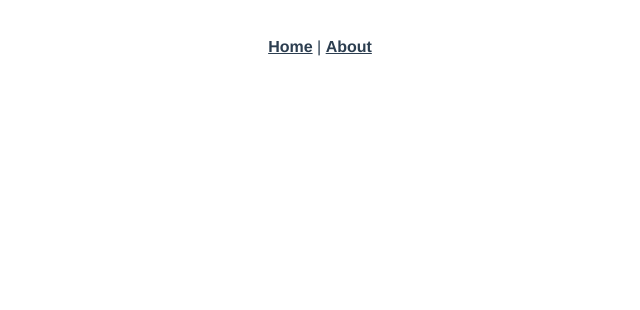
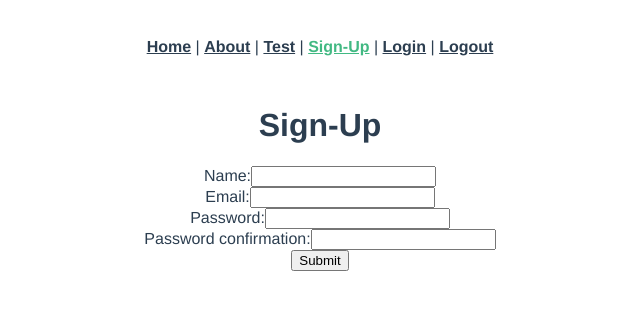
Before and after one commit to fionaian/mini_capstone_frontend, a Vue app: page /signup in a window 1280 px wide. Shown: the top 310 px of the page, without its empty margins (320-960 px from the left). Built offline with nearby package versions, Linux system fonts and the light colour scheme.

Commit message:
test, signup, login, logout

```diff
--- a/package.json
+++ b/package.json
@@ -7,6 +7,7 @@
     "build": "vue-cli-service build"
   },
   "dependencies": {
+    "axios": "^0.19.0",
     "core-js": "^2.6.5",
     "vue": "^2.6.10",
     "vue-router": "^3.0.3"
--- a/src/App.vue
+++ b/src/App.vue
@@ -1,16 +1,25 @@
 <template>
   <div id="app">
     <div id="nav">
-      <router-link to="/">Home</router-link> |
+      <router-link to="/">Home</router-link>
+      |
       <router-link to="/about">About</router-link>
+      |
+      <router-link to="/test">Test</router-link>
+      |
+      <router-link to="/signup">Sign-Up</router-link>
+      |
+      <router-link to="/login">Login</router-link>
+      |
+      <router-link to="/logout">Logout</router-link>
     </div>
-    <router-view/>
+    <router-view />
   </div>
 </template>
 
 <style>
 #app {
-  font-family: 'Avenir', Helvetica, Arial, sans-serif;
+  font-family: "Avenir", Helvetica, Arial, sans-serif;
   -webkit-font-smoothing: antialiased;
   -moz-osx-font-smoothing: grayscale;
   text-align: center;
--- a/src/main.js
+++ b/src/main.js
@@ -1,10 +1,18 @@
-import Vue from 'vue'
-import App from './App.vue'
-import router from './router'
+import Vue from "vue";
+import App from "./App.vue";
+import router from "./router";
+import axios from "axios";
 
-Vue.config.productionTip = false
+axios.defaults.baseURL = process.env.NODE_ENV === "development" ? "http://localhost:3000" : "/";
+
+var jwt = localStorage.getItem("jwt");
+if (jwt) {
+  axios.defaults.headers.common["Authorization"] = "Bearer " + jwt;
+}
+
+Vue.config.productionTip = false;
 
 new Vue({
   router,
   render: h => h(App)
-}).$mount('#app')
+}).$mount("#app");
--- a/src/router.js
+++ b/src/router.js
@@ -1,25 +1,37 @@
-import Vue from 'vue'
-import Router from 'vue-router'
-import Home from './views/Home.vue'
+import Vue from "vue";
+import Router from "vue-router";
+import Home from "./views/Home.vue";
+import Test from "./views/Test.vue";
+import Signup from "./views/Signup.vue";
+import Login from "./views/Login.vue";
+import Logout from "./views/Logout.vue";
 
-Vue.use(Router)
+Vue.use(Router);
 
 export default new Router({
-  mode: 'history',
+  mode: "history",
   base: process.env.BASE_URL,
   routes: [
     {
-      path: '/',
-      name: 'home',
+      path: "/",
+      name: "home",
       component: Home
     },
     {
-      path: '/about',
-      name: 'about',
+      path: "/about",
+      name: "about",
       // route level code-splitting
       // this generates a separate chunk (about.[hash].js) for this route
       // which is lazy-loaded when the route is visited.
-      component: () => import(/* webpackChunkName: "about" */ './views/About.vue')
+      component: () => import(/* webpackChunkName: "about" */ "./views/About.vue")
+    },
+    { path: "/signup", name: "signup", component: Signup },
+    { path: "/login", name: "login", component: Login },
+    { path: "/logout", name: "logout", component: Logout },
+    {
+      path: "/test",
+      name: "test",
+      component: Test
     }
   ]
-})
+});
--- a/src/views/Home.vue
+++ b/src/views/Home.vue
@@ -1,18 +1,125 @@
 <template>
   <div class="home">
-    <img alt="Vue logo" src="../assets/logo.png">
-    <HelloWorld msg="Welcome to Your Vue.js App"/>
+    <h1>New Product</h1>
+    Name:
+    <input v-model="name" type="text" />
+    Supplier:
+    <input v-model="supplier" type="text" />
+    Price:
+    <input v-model="price" type="text" />
+    Description:
+    <input v-model="description" type="text" />
+    Image URL:
+    <input v-model="imageUrl" type="text" />
+    <button v-on:click="createProduct()">Create</button>
+    <h1>{{ message }}</h1>
+    <div v-for="product in products">
+      <h2>{{ product.name }}</h2>
+      <img v-bind:src="product.image_url" alt="" />
+      <div>
+        <button v-on:click="showProduct(product)">More info</button>
+      </div>
+      <div v-if="product === currentProduct">
+        <p>Price: {{ product.price }}</p>
+        <p>Description: {{ product.description }}</p>
+        <h4>Edit product</h4>
+        <div>
+          Name:
+          <input v-model="product.name" type="text" />
+          Price:
+          <input v-model="product.price" type="text" />
+          Description:
+          <input v-model="product.description" type="text" />
+          <button v-on:click="updateProduct(product)">Update Product</button>
+        </div>
+        <button v-on:click="destroyProduct(product)">Delete Product</button>
+      </div>
+    </div>
   </div>
 </template>
 
+<style>
+img {
+  width: 100%;
+}
+</style>
+
 <script>
-// @ is an alias to /src
-import HelloWorld from '@/components/HelloWorld.vue'
+import axios from "axios";
 
 export default {
-  name: 'home',
-  components: {
-    HelloWorld
+  data: function() {
+    return {
+      message: "THE S N A C K SHOP!",
+      products: [],
+      currentProduct: {},
+      name: "",
+      supplier: "",
+      price: "",
+      description: "",
+      imageUrl: ""
+    };
+  },
+  created: function() {
+    axios.get("/api/products").then(response => {
+      this.products = response.data;
+      console.log(this.products);
+    });
+  },
+  methods: {
+    createProduct: function() {
+      console.log("Create the product...");
+      var params = {
+        name: this.name,
+        price: this.price,
+        description: this.description,
+        supplier_id: 1,
+        image_url: this.imageUrl
+      };
+      axios
+        .post("/api/products", params)
+        .then(response => {
+          console.log("Success", response.data);
+          this.products.push(response.data);
+          this.name = "";
+          this.supplier = "";
+          this.price = "";
+          this.description = "";
+          this.imageUrl = "";
+        })
+        .catch(error => console.log(error.response));
+    },
+    showProduct: function(inputProduct) {
+      if (this.currentProduct === inputProduct) {
+        this.currentProduct = {};
+      } else {
+        this.currentProduct = inputProduct;
+      }
+    },
+    updateProduct: function(inputProduct) {
+      var params = {
+        name: inputProduct.name,
+        supplier: inputProduct.supplier,
+        price: inputProduct.price,
+        description: inputProduct.description,
+        image_url: inputProduct.imageUrl
+      };
+      axios.patch("/api/products/" + inputProduct.id, params).then(response => {
+        console.log("Update successful", response.data);
+        inputProduct.name = response.data.name;
+        inputProduct.supplier = response.data.supplier;
+        inputProduct.price = response.data.price;
+        inputProduct.description = response.data.description;
+        inputProduct.imageUrl = response.data.imageUrl;
+      });
+    },
+    destroyProduct: function(inputProduct) {
+      axios.delete("/api/products/" + inputProduct.id).then(response => {
+        console.log("Delete successful", response.data);
+        var index = this.products.indexOf(inputProduct);
+        this.products.splice(index, 1);
+      });
+    }
   }
-}
+};
 </script>
--- /dev/null
+++ b/src/views/Login.vue
@@ -0,0 +1,55 @@
+<template>
+  <div class="login">
+    <div class="container">
+      <form v-on:submit.prevent="submit()">
+        <h1>Login</h1>
+        <ul>
+          <li class="text-danger" v-for="error in errors">{{ error }}</li>
+        </ul>
+        <div class="form-group">
+          <label>Email:</label>
+          <input type="email" class="form-control" v-model="email" />
+        </div>
+        <div class="form-group">
+          <label>Password:</label>
+          <input type="password" class="form-control" v-model="password" />
+        </div>
+        <input type="submit" class="btn btn-primary" value="Submit" />
+      </form>
+    </div>
+  </div>
+</template>
+
+<script>
+import axios from "axios";
+
+export default {
+  data: function() {
+    return {
+      email: "",
+      password: "",
+      errors: []
+    };
+  },
+  methods: {
+    submit: function() {
+      var params = {
+        email: this.email,
+        password: this.password
+      };
+      axios
+        .post("/api/sessions", params)
+        .then(response => {
+          axios.defaults.headers.common["Authorization"] = "Bearer " + response.data.jwt;
+          localStorage.setItem("jwt", response.data.jwt);
+          this.$router.push("/");
+        })
+        .catch(error => {
+          this.errors = ["Invalid email or password."];
+          this.email = "";
+          this.password = "";
+        });
+    }
+  }
+};
+</script>
--- /dev/null
+++ b/src/views/Logout.vue
@@ -0,0 +1,15 @@
+<template>
+  <div class="logout"></div>
+</template>
+
+<script>
+import axios from "axios";
+
+export default {
+  created: function() {
+    delete axios.defaults.headers.common["Authorization"];
+    localStorage.removeItem("jwt");
+    this.$router.push("/");
+  }
+};
+</script>
--- /dev/null
+++ b/src/views/Signup.vue
@@ -0,0 +1,63 @@
+<template>
+  <div class="signup">
+    <div class="container">
+      <form v-on:submit.prevent="submit()">
+        <h1>Sign-Up</h1>
+        <ul>
+          <li class="text-danger" v-for="error in errors">{{ error }}</li>
+        </ul>
+        <div class="form-group">
+          <label>Name:</label>
+          <input type="text" class="form-control" v-model="name" />
+        </div>
+        <div class="form-group">
+          <label>Email:</label>
+          <input type="email" class="form-control" v-model="email" />
+        </div>
+        <div class="form-group">
+          <label>Password:</label>
+          <input type="password" class="form-control" v-model="password" />
+        </div>
+        <div class="form-group">
+          <label>Password confirmation:</label>
+          <input type="password" class="form-control" v-model="passwordConfirmation" />
+        </div>
+        <input type="submit" class="btn btn-primary" value="Submit" />
+      </form>
+    </div>
+  </div>
+</template>
+
+<script>
+import axios from "axios";
+
+export default {
+  data: function() {
+    return {
+      name: "",
+      email: "",
+      password: "",
+      passwordConfirmation: "",
+      errors: []
+    };
+  },
+  methods: {
+    submit: function() {
+      var params = {
+        name: this.name,
+        email: this.email,
+        password: this.password,
+        password_confirmation: this.passwordConfirmation
+      };
+      axios
+        .post("/api/users", params)
+        .then(response => {
+          this.$router.push("/login");
+        })
+        .catch(error => {
+          this.errors = error.response.data.errors;
+        });
+    }
+  }
+};
+</script>
--- /dev/null
+++ b/src/views/Test.vue
@@ -0,0 +1,5 @@
+<template>
+  <div class="test">
+    <h1>This is a test page</h1>
+  </div>
+</template>
```
Also changed, not shown: 1 other file (tests, documents, lock files or other folders).
